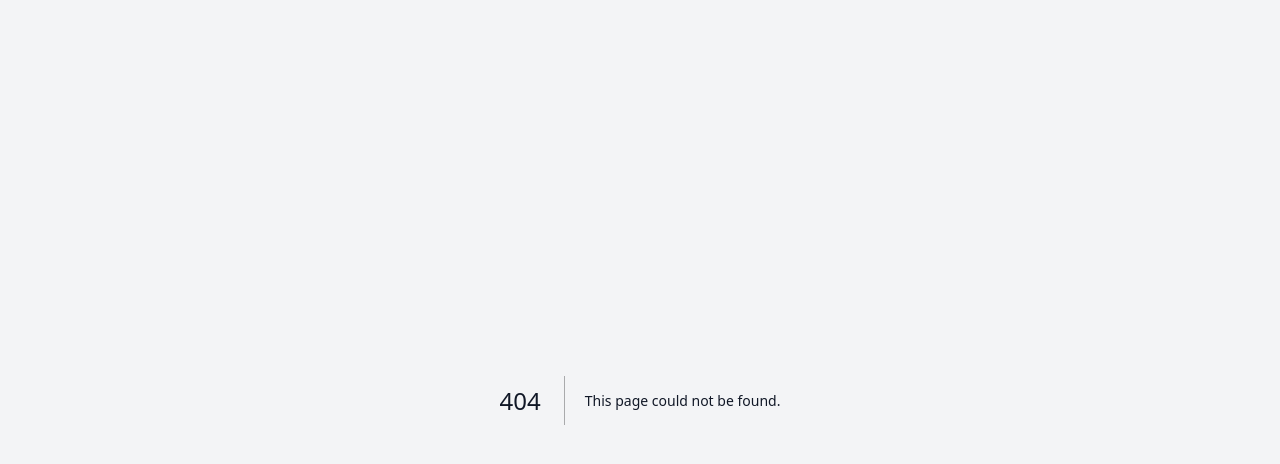
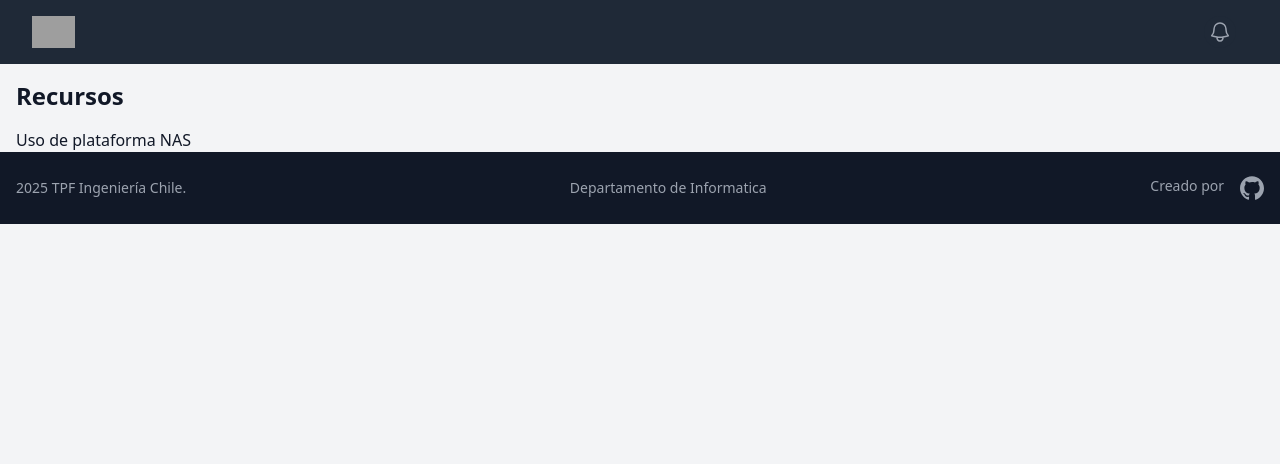
Before and after one commit to Ran1011010/ticketmanager, a Next.js app: page /resources in a window 1280 px wide. Before the commit this address had no page. Shown: the top 464 px of the page. Built offline with nearby package versions, Linux system fonts and the light colour scheme; grey boxes are pictures that could not be loaded.

Commit message:
add new page

```diff
--- a/src/app/components/footer.tsx
+++ b/src/app/components/footer.tsx
@@ -7,6 +7,7 @@ const Footer: React.FC = () => {
       <footer className="bg-gray-900 text-gray-400">
         <div className="max-w-7xl mx-auto px-4 py-6 flex justify-between items-center">
           <span className="text-sm">2025 TPF Ingeniería Chile.</span>
+          <span className="text-sm">Departamento de Informatica</span>
           <div className="flex space-x-4 ">
             <span className="text-sm">Creado por</span>
             <Link href="https://github.com/Ran1011010" aria-label="GitHub" className="hover:text-white">
--- /dev/null
+++ b/src/app/resources/page.tsx
@@ -0,0 +1,18 @@
+"use client";
+import Footer from '../components/footer';
+import Navbar from '../components/navbar';
+
+const ResourcesPage: React.FC = () => {
+    return (
+        <div className="min-h-screen">
+            <Navbar />
+            <div className="container mx-auto px-4">
+                <h1 className="text-2xl font-bold my-4">Recursos</h1>
+                <p>Uso de plataforma NAS</p>
+            </div>
+            <Footer />
+        </div>
+    );
+};
+
+export default ResourcesPage;
```
